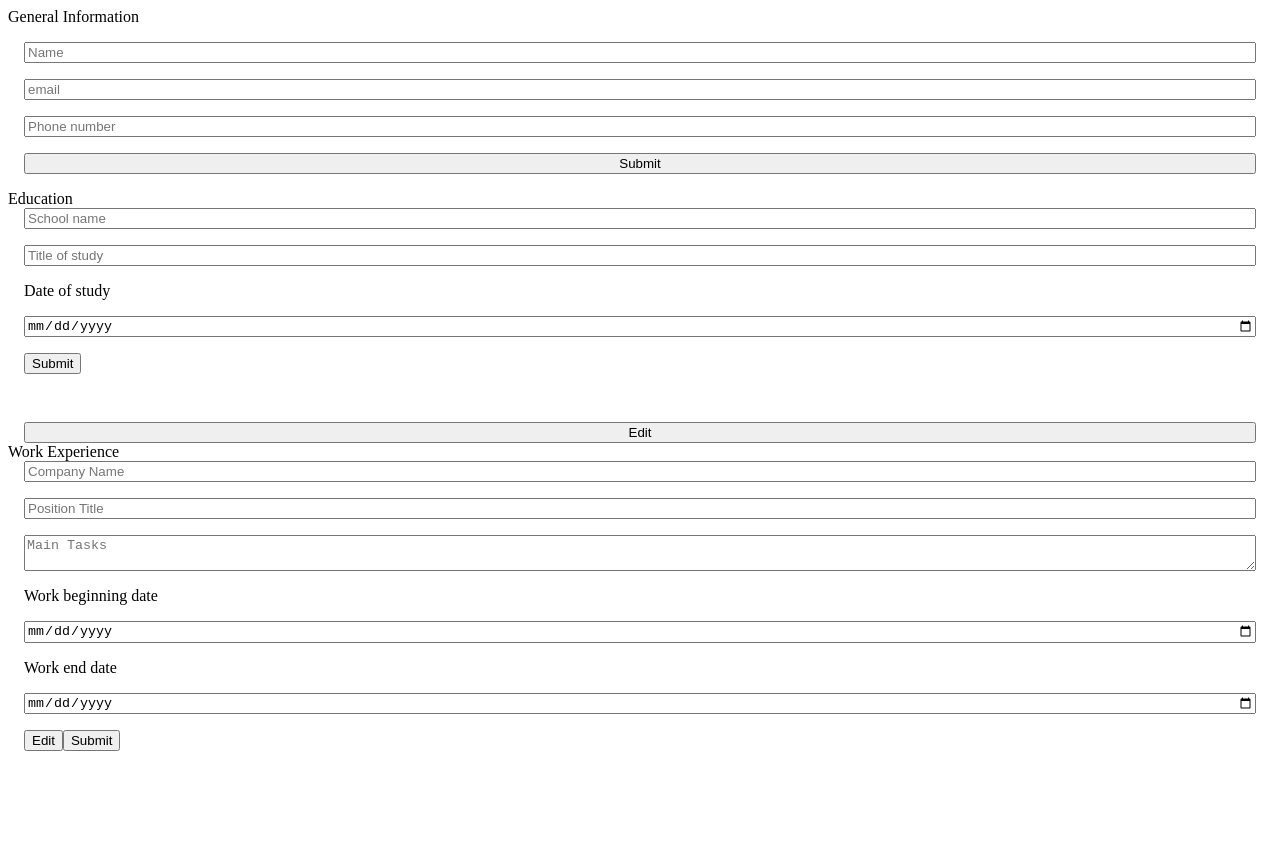
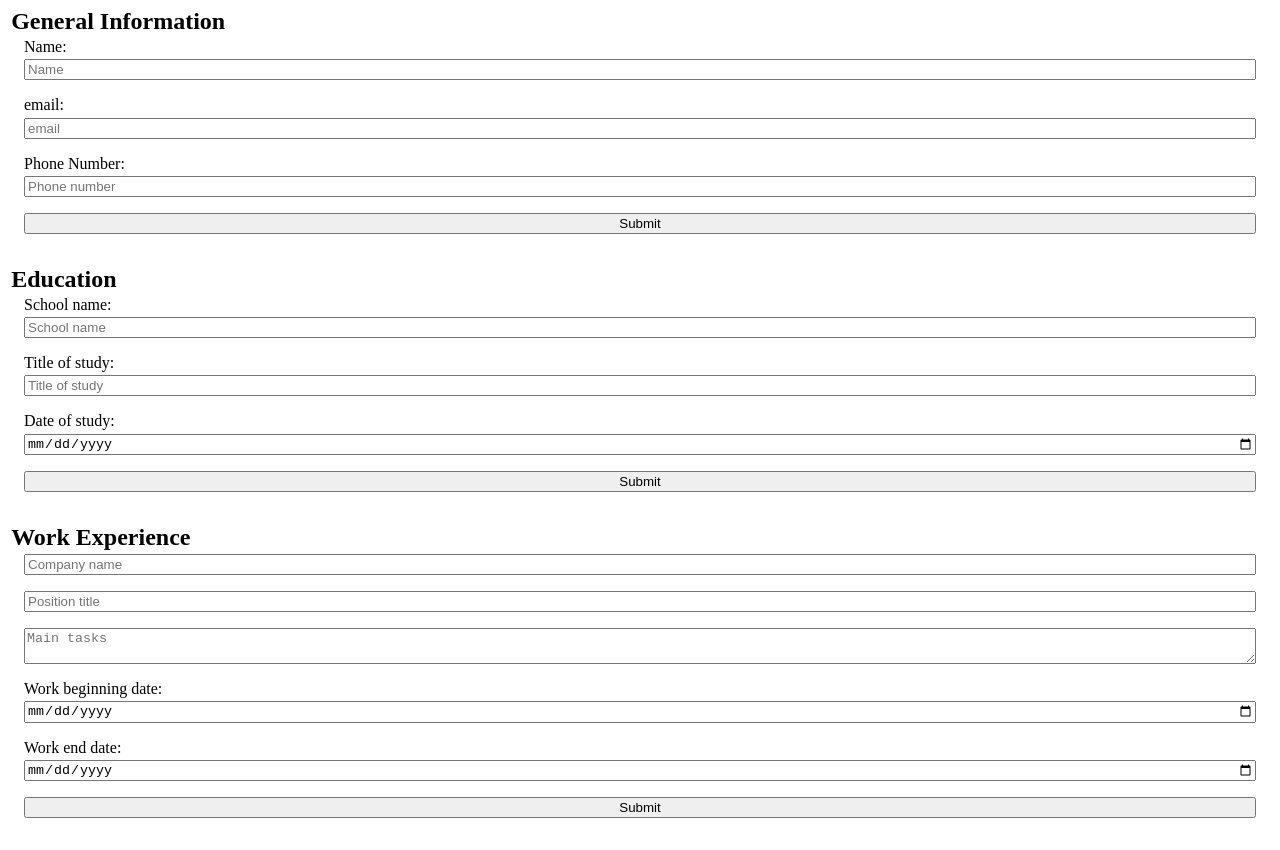
Before and after one commit to thatsthat/odin-cv-project, a React (Create React App) app: page / in a window 1280 px wide. Before the commit the page ends 800 px from the top, so only its background shows below. Built offline with nearby package versions, Linux system fonts and the light colour scheme.

Commit message:
Doesn't look pretty but it works!

```diff
--- a/src/components/Education.js
+++ b/src/components/Education.js
@@ -1,11 +1,18 @@
 import React, { Component } from "react";
-import "../styles/Education.module.css";
+import styles from "../styles/Education.module.css";
 
 class Education extends Component {
   // eslint-disable-next-line no-useless-constructor
   constructor(props) {
     super(props);
-    this.state = { name: "", title: "", date: "", vale: "" };
+    this.state = {
+      name: "",
+      title: "",
+      date: "",
+      vale: "",
+      editMode: "",
+      viewMode: "hidden",
+    };
     this.handleChange = this.handleChange.bind(this);
     this.handleSubmit = this.handleSubmit.bind(this);
     this.handleEdit = this.handleEdit.bind(this);
@@ -28,9 +35,13 @@ class Education extends Component {
   render() {
     return (
       <div>
-        <div id="title">Education</div>
-        <div className="form">
-          <form onSubmit={this.handleSubmit}>
+        <h1>Education</h1>
+        <div className={styles.form}>
+          <form
+            onSubmit={this.handleSubmit}
+            className={styles[this.state.editMode]}
+          >
+            <label>School name:</label>
             <input
               placeholder="School name"
               type="text"
@@ -38,6 +49,7 @@ class Education extends Component {
               value={this.state.name}
               onChange={this.handleChange}
             />
+            <label>Title of study:</label>
             <input
               placeholder="Title of study"
               type="text"
@@ -45,22 +57,26 @@ class Education extends Component {
               value={this.state.title}
               onChange={this.handleChange}
             />
-            <div className="label">Date of study</div>
+            <label>Date of study:</label>
             <input
               type="date"
               name="date"
               value={this.state.date}
               onChange={this.handleChange}
             />
-            <div className="buttons">
-              <input type="submit" value="Submit" />
-            </div>
+            <input type="submit" value="Submit" />
           </form>
         </div>
-        <div className={this.state.viewMode} id="submitted">
-          <form className={this.state.viewMode} onSubmit={this.handleEdit}>
+        <div id={styles.submitted}>
+          <form
+            className={styles[this.state.viewMode]}
+            onSubmit={this.handleEdit}
+          >
+            <label>School name:</label>
             <div>{this.state.name}</div>
+            <label>Title of study:</label>
             <div>{this.state.title}</div>
+            <label>Date of study:</label>
             <div>{this.state.date}</div>
             <input type="submit" value="Edit" />
           </form>
--- a/src/components/General.js
+++ b/src/components/General.js
@@ -35,12 +35,13 @@ class General extends Component {
   render() {
     return (
       <div>
-        <div id={styles.title}>General Information</div>
+        <h1>General Information</h1>
         <div className={styles.form}>
           <form
             className={styles[this.state.editMode]}
             onSubmit={this.handleSubmit}
           >
+            <label>Name:</label>
             <input
               placeholder="Name"
               type="text"
@@ -48,6 +49,7 @@ class General extends Component {
               value={this.state.name}
               onChange={this.handleChange}
             />
+            <label className="styles.formLabel">email:</label>
             <input
               placeholder="email"
               type="text"
@@ -55,6 +57,7 @@ class General extends Component {
               value={this.state.email}
               onChange={this.handleChange}
             />
+            <label className="styles.formLabel">Phone Number:</label>
             <input
               placeholder="Phone number"
               type="text"
@@ -65,10 +68,16 @@ class General extends Component {
             <input type="submit" value="Submit" />
           </form>
         </div>
-        <div className={styles[this.state.viewMode]} id={styles.submitted}>
-          <form onSubmit={this.handleEdit}>
+        <div id={styles.submitted}>
+          <form
+            className={styles[this.state.viewMode]}
+            onSubmit={this.handleEdit}
+          >
+            <label className="styles.formLabel">Name:</label>
             <div>{this.state.name}</div>
+            <label className="styles.formLabel">email:</label>
             <div>{this.state.email}</div>
+            <label className="styles.formLabel">Phone Number:</label>
             <div>{this.state.phone}</div>
             <input type="submit" value="Edit" />
           </form>
--- a/src/components/Work.js
+++ b/src/components/Work.js
@@ -1,11 +1,20 @@
 import React, { Component } from "react";
-import "../styles/Work.module.css";
+import styles from "../styles/Work.module.css";
 
 class Work extends Component {
   // eslint-disable-next-line no-useless-constructor
   constructor(props) {
     super(props);
-    this.state = { name: "", title: "", tasks: "", value: "" };
+    this.state = {
+      name: "",
+      title: "",
+      tasks: "",
+      date1: "",
+      date2: "",
+      value: "",
+      editMode: "",
+      viewMode: "hidden",
+    };
     this.handleChange = this.handleChange.bind(this);
     this.handleSubmit = this.handleSubmit.bind(this);
     this.handleEdit = this.handleEdit.bind(this);
@@ -28,47 +37,65 @@ class Work extends Component {
   render() {
     return (
       <div>
-        <div id="title">Work Experience</div>
-        <div className="form">
-          <form onSubmit={this.handleSubmit}>
+        <h1>Work Experience</h1>
+        <div className={styles.form}>
+          <form
+            onSubmit={this.handleSubmit}
+            className={styles[this.state.editMode]}
+          >
             <input
-              placeholder="Company Name"
+              placeholder="Company name"
               type="text"
               name="name"
               value={this.state.name}
               onChange={this.handleChange}
             />
             <input
-              placeholder="Position Title"
+              placeholder="Position title"
               type="text"
               name="title"
               value={this.state.title}
               onChange={this.handleChange}
             />
             <textarea
-              placeholder="Main Tasks"
+              placeholder="Main tasks"
               name="tasks"
               value={this.state.tasks}
               onChange={this.handleChange}
             />
-            <div className="label">Work beginning date</div>
+            <label>Work beginning date:</label>
             <input
               type="date"
               name="date1"
-              value={this.state.date}
+              value={this.state.date1}
               onChange={this.handleChange}
             />
-            <div className="label">Work end date</div>
+            <label>Work end date:</label>
             <input
               type="date"
               name="date2"
-              value={this.state.date}
+              value={this.state.date2}
               onChange={this.handleChange}
             />
-            <div className="buttons">
-              <input type="submit" value="Edit" />
-              <input type="submit" value="Submit" />
-            </div>
+            <input type="submit" value="Submit" />
+          </form>
+        </div>
+        <div id={styles.submitted}>
+          <form
+            className={styles[this.state.viewMode]}
+            onSubmit={this.handleEdit}
+          >
+            <label>Company name:</label>
+            <div>{this.state.name}</div>
+            <label>Position title:</label>
+            <div>{this.state.title}</div>
+            <label>Main tasks:</label>
+            <div>{this.state.tasks}</div>
+            <label>Work beginning date:</label>
+            <div>{this.state.date1}</div>
+            <label>Work end date:</label>
+            <div>{this.state.date2}</div>
+            <input type="submit" value="Edit" />
           </form>
         </div>
       </div>
--- a/src/styles/Education.module.css
+++ b/src/styles/Education.module.css
@@ -1,13 +1,23 @@
-.form {
+.form > form {
   display: flex;
   flex-direction: column;
   margin: 0rem 1rem;
   gap: 1rem;
 }
-.label {
-  margin-bottom: -10px;
+#submitted > form {
+  display: flex;
+  flex-direction: column;
+  margin: 1rem 1rem;
+  gap: 1rem;
 }
-.buttons {
-  display: flex;
-  gap: 2rem;
+.hidden * {
+  display: none;
+  visibility: hidden;
 }
+label {
+  margin-bottom: -0.8rem;
+}
+h1 {
+  font-size: 1.5rem;
+  margin: 0.2rem;
+}
--- a/src/styles/General.module.css
+++ b/src/styles/General.module.css
@@ -1,22 +1,23 @@
-.form {
-  display: flex;
-  flex-direction: column;
-  padding: 1rem 0rem;
-  gap: 1rem;
-}
-#submitted {
+.form > form {
   display: flex;
   flex-direction: column;
   margin: 0rem 1rem;
   gap: 1rem;
 }
-.view {
+#submitted > form {
   display: flex;
   flex-direction: column;
-  padding: 1rem 0rem;
+  margin: 1rem 1rem;
   gap: 1rem;
 }
 .hidden * {
   display: none;
   visibility: hidden;
 }
+label {
+  margin-bottom: -0.8rem;
+}
+h1 {
+  margin: 0.2rem;
+  font-size: 1.5rem;
+}
--- a/src/styles/Work.module.css
+++ b/src/styles/Work.module.css
@@ -1,13 +1,23 @@
-form {
+.form > form {
   display: flex;
   flex-direction: column;
   margin: 0rem 1rem;
   gap: 1rem;
 }
-.buttons {
+#submitted > form {
   display: flex;
-  gap: 2rem;
+  flex-direction: column;
+  margin: 1rem 1rem;
+  gap: 1rem;
 }
-.label {
-  margin-bottom: -10px;
+.hidden * {
+  display: none;
+  visibility: hidden;
 }
+label {
+  margin-bottom: -0.8rem;
+}
+h1 {
+  font-size: 1.5rem;
+  margin: 0.2rem;
+}
```
